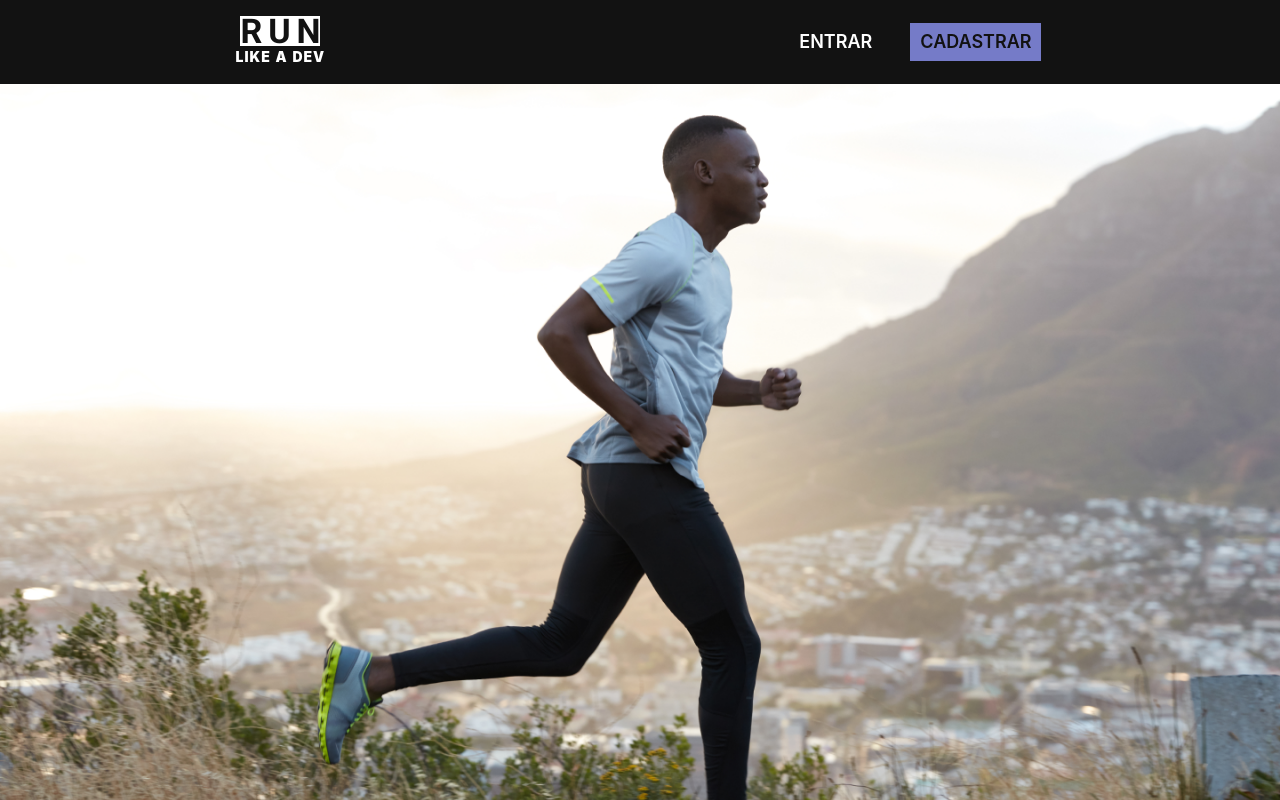
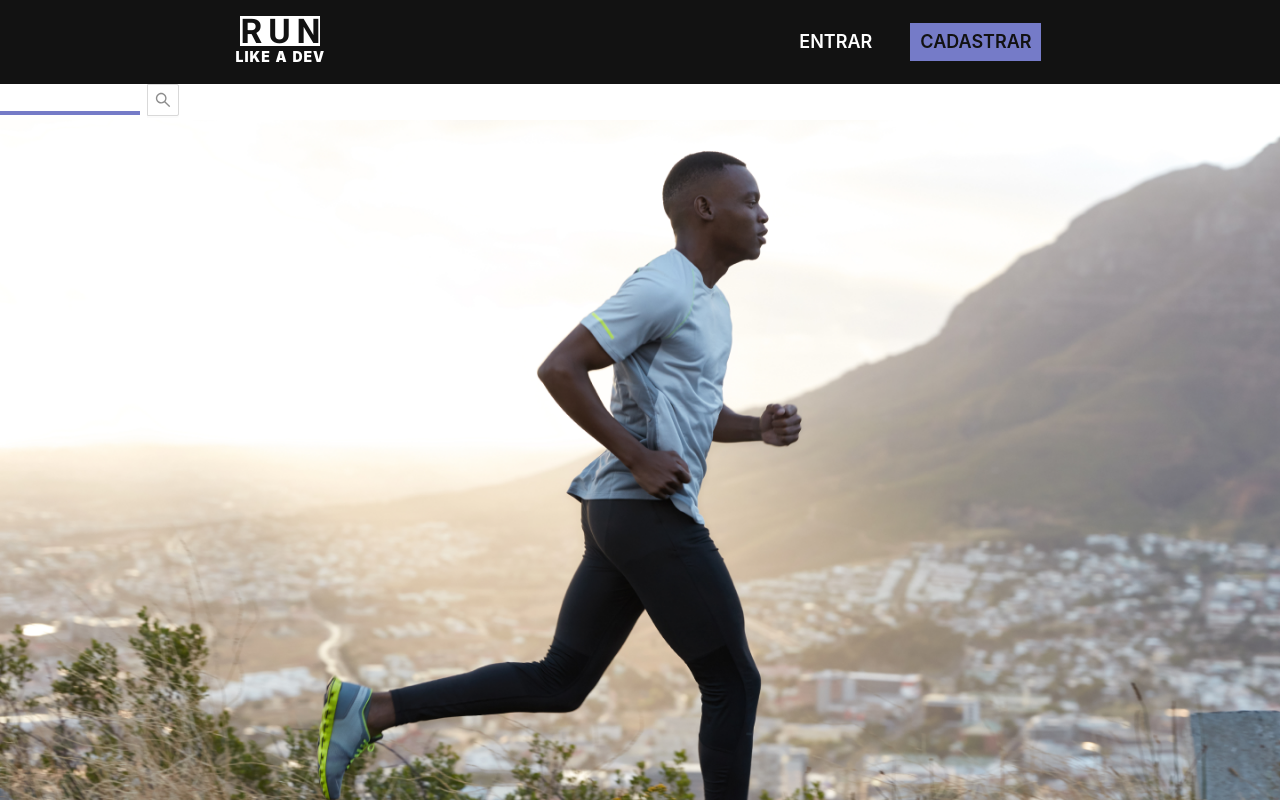
Before and after one commit to brenobcos/projeto-gestao-de-habitos, a React (Create React App) app: page / in a window 1280 px wide. Shown: the top 800 px of the page. Built offline with nearby package versions, Linux system fonts and the light colour scheme.

Commit message:
feat(feature/search): search pronta, faltando apenas alguns ajustes no icone

```diff
--- a/src/components/Search/index.jsx
+++ b/src/components/Search/index.jsx
@@ -0,0 +1,23 @@
+import { Input } from "antd";
+
+function Search() {
+  const { Search } = Input;
+
+  return (
+    <>
+      <Search bordered={false} style={{ width: 180 }} />
+      <div
+        style={{
+          height: "4px",
+          width: "140px",
+          background: "var(--color-primary)",
+
+          position: "relative",
+          top: "-5px",
+        }}
+      ></div>
+    </>
+  );
+}
+
+export default Search;
--- a/src/pages/Home/index.jsx
+++ b/src/pages/Home/index.jsx
@@ -9,6 +9,7 @@ import glide3 from "../../assets/glider3.png";
 import glide4 from "../../assets/glider4.png";
 
 import Footer from "../../components/footer";
+import Search from "../../components/Search";
 
 import "antd/dist/antd.css";
 import { Carousel } from "antd";
@@ -41,6 +42,9 @@ const Home = () => {
           </Button>
         </ButtonContainer>
       </header>
+
+      <Search />
+
       <div>
         <img src={homeIMG} alt="Running" />
       </div>
```
